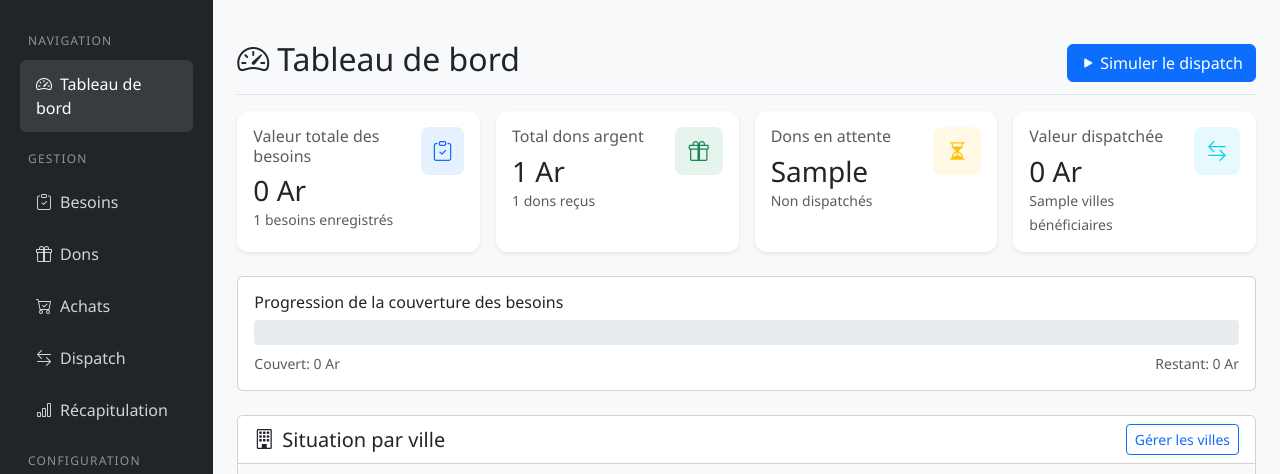
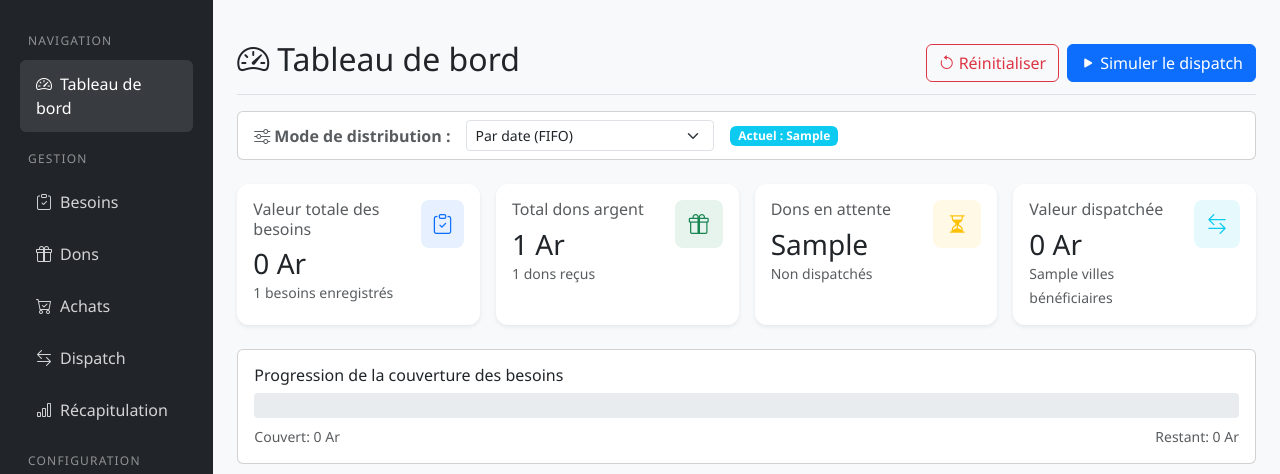
Before and after one commit to ArtekII/Projet-Final-S3, a PHP site: template app/views/bngrc/dashboard.php in a window 1280 px wide. Shown: the part 56-530 px from the top of the page. Run offline with PHP 8.4, Linux system fonts and the light colour scheme; the template is opened without the code that fills it: most values are stand-ins (such as "Sample title", 1, 10 or a date in 2020); some libraries are stand-ins or nearby versions.

Commit message:
vita einn

```diff
--- a/app/views/bngrc/dashboard.php
+++ b/app/views/bngrc/dashboard.php
@@ -5,6 +5,7 @@
  * @var array $statsDons
  * @var array $statsDispatch
  * @var array $regions
+ * @var string $modeDistribution
  */
 
 // Fonction pour formater les montants
@@ -16,16 +17,46 @@ function formatPourcentage($value, $total): string {
     if ($total <= 0) return '0%';
     return number_format(($value / $total) * 100, 1) . '%';
 }
+
+$modesLabels = [
+    'date' => 'Par date (FIFO)',
+    'priorite' => 'Par priorité (plus gros besoins)',
+    'proportionnel' => 'Proportionnel'
+];
 ?>
 
 <div class="d-flex justify-content-between align-items-center pt-3 pb-2 mb-3 border-bottom">
     <h1 class="h2">
         <i class="bi bi-speedometer2 me-2"></i>Tableau de bord
     </h1>
-    <div class="btn-toolbar">
+    <div class="d-flex gap-2 align-items-center">
+        <form action="<?= BASE_URL ?>/dashboard/reinitialiser" method="POST" class="d-inline">
+            <button type="submit" class="btn btn-outline-danger"
+                    onclick="return confirm('Êtes-vous sûr de vouloir réinitialiser toutes les données ?\nCette action va :\n- Supprimer tous les dispatches\n- Supprimer tous les achats\n- Remettre les besoins à zéro\n- Restaurer les dons à leur état initial')">
+                <i class="bi bi-arrow-counterclockwise me-1"></i>Réinitialiser
+            </button>
+        </form>
         <a href="<?= BASE_URL ?>/dispatch/simuler" class="btn btn-primary">
             <i class="bi bi-play-fill me-1"></i>Simuler le dispatch
         </a>
+    </div>
+</div>
+
+<!-- Mode de distribution -->
+<div class="card mb-4">
+    <div class="card-body py-2">
+        <form action="<?= BASE_URL ?>/dashboard/mode" method="POST" class="d-flex align-items-center gap-3">
+            <span class="text-muted fw-bold"><i class="bi bi-sliders me-1"></i>Mode de distribution :</span>
+            <select class="form-select form-select-sm" name="mode_distribution" style="width: auto;" onchange="this.form.submit()">
+                <?php foreach ($modesLabels as $value => $label): ?>
+                    <option value="<?= $value ?>" <?= $modeDistribution === $value ? 'selected' : '' ?>>
+                        <?= $label ?>
+                    </option>
+                <?php endforeach; ?>
+            </select>
+            <noscript><button type="submit" class="btn btn-sm btn-primary">Appliquer</button></noscript>
+            <span class="badge bg-info">Actuel : <?= $modesLabels[$modeDistribution] ?? $modeDistribution ?></span>
+        </form>
     </div>
 </div>
 
```
Also changed, not shown: app/views/bngrc/dispatch/index.php (+32 -3 lines), app/views/bngrc/dispatch/resultat.php (+9 -0 lines), database/20260217-02-donnees-test.sql (+63 -0 lines).
